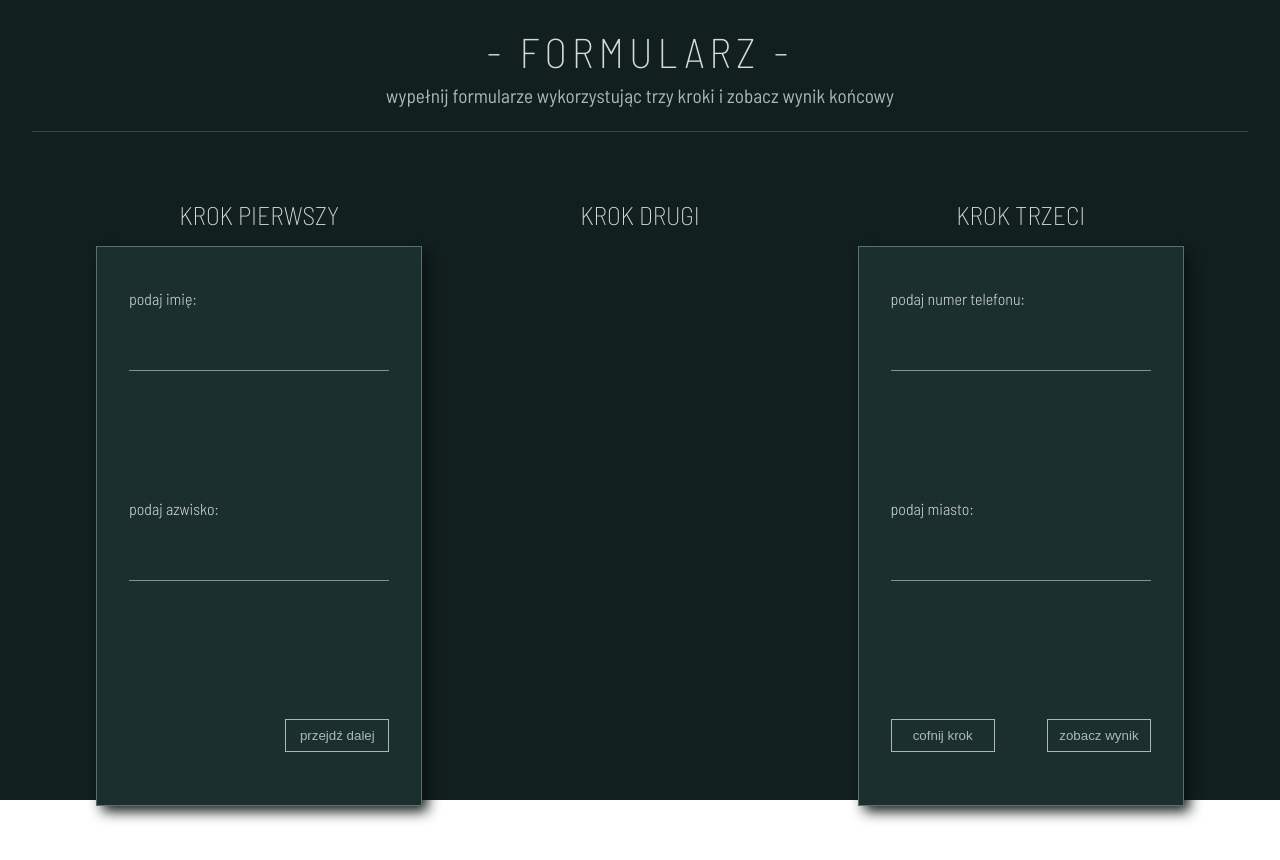
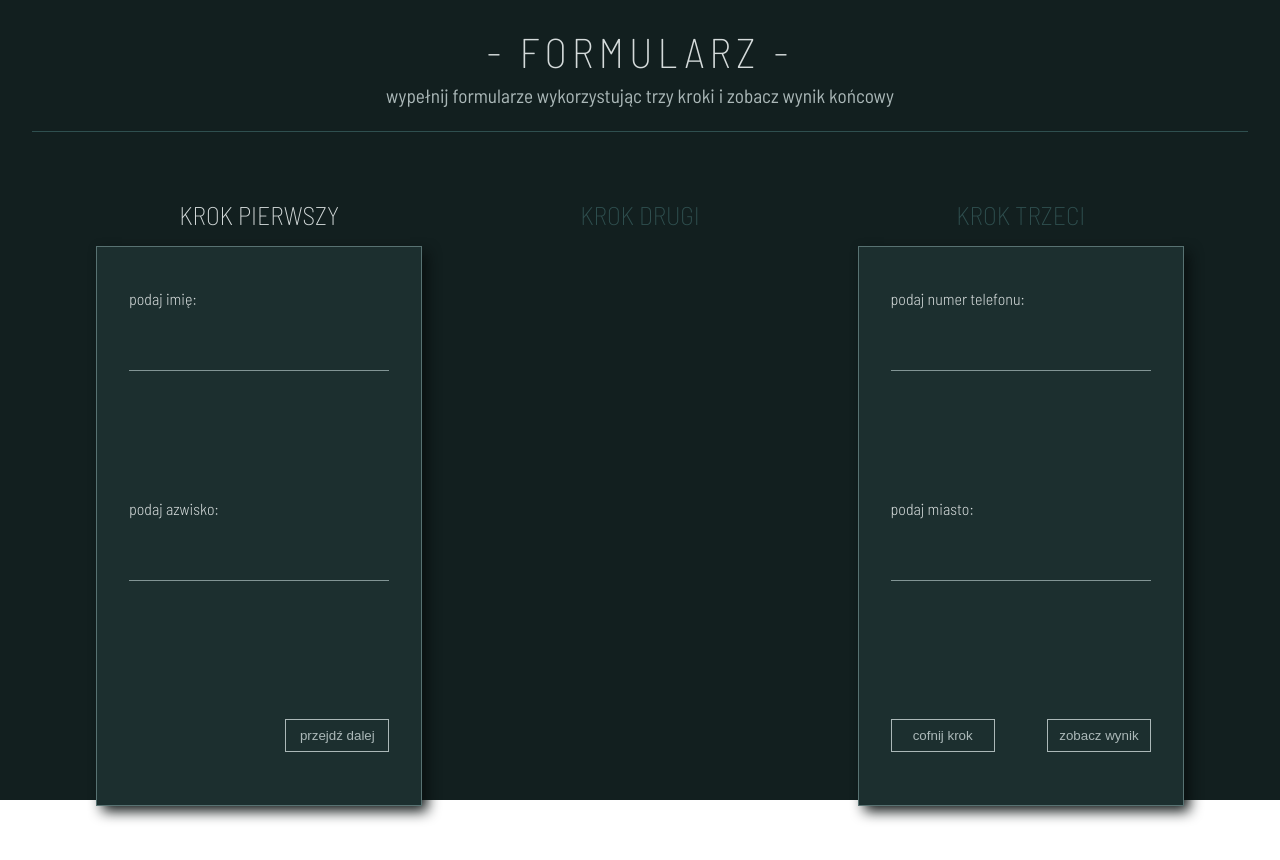
Before and after one commit to Scorpion19702022/React_Mentor_018_MULTI_STEP_FORM_and_TEST, a React (Vite) app: page / in a window 1280 px wide. Shown: the top 860 px of the page. Built offline with nearby package versions, Linux system fonts and the light colour scheme.

Commit message:
added condition instruction

```diff
--- a/src/Components/MultiStepForm/MultiStepForm.tsx
+++ b/src/Components/MultiStepForm/MultiStepForm.tsx
@@ -12,9 +12,15 @@ const MultiStepForm = () => {
 	return (
 		<main className={styles.wrapper}>
 			<div className={styles.box_heading}>
-				<h2 className={styles.heading_step_one_active}>{`krok pierwszy`.toLocaleUpperCase()}</h2>
-				<h2 className={styles.heading_step_two_active}>{`krok drugi`.toLocaleUpperCase()}</h2>
-				<h2 className={styles.heading_step_three_active}>{`krok trzeci`.toLocaleUpperCase()}</h2>
+				<h2 className={step === 1 ? styles.heading_step_one_active : styles.heading_step_one}>
+					{`krok pierwszy`.toLocaleUpperCase()}
+				</h2>
+				<h2 className={step === 2 ? styles.heading_step_two_active : styles.heading_step_two}>
+					{`krok drugi`.toLocaleUpperCase()}
+				</h2>
+				<h2 className={step === 3 ? styles.heading_step_three_active : styles.heading_step_three}>
+					{`krok trzeci`.toLocaleUpperCase()}
+				</h2>
 			</div>
 			<div className={styles.box_steps}>
 				<StepOne isStepOne={step} />
```
